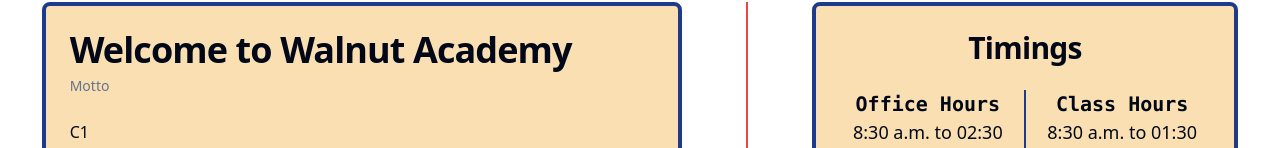
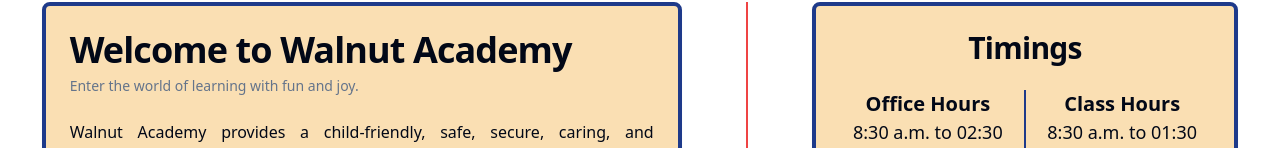
Before and after one commit to IkshitGupta/Walnut_Academy_Website, a Next.js app: page / in a window 1280 px wide. Shown: the part 772-920 px from the top of the page. Built offline with nearby package versions, Linux system fonts and the light colour scheme.

Commit message:
remodifying welcome

```diff
--- a/src/app/components/welcome.tsx
+++ b/src/app/components/welcome.tsx
@@ -10,9 +10,11 @@ const WelcomeDesc = () => {
 				<Card className="md:w-3/6 border-blue-900 border-4 bg-[#FADFB3] max-md:mx-5">
 					<CardHeader>
 						<CardTitle className="md:text-4xl">Welcome to Walnut Academy</CardTitle>
-						<CardDescription>Motto</CardDescription>
+						<CardDescription> Enter the world of learning with fun and joy. </CardDescription>
 					</CardHeader>
-					<CardContent>C1</CardContent>
+					<CardContent className="text-justify">
+						Walnut Academy provides a child-friendly, safe, secure, caring, and stimulating environment. Here, we will nurture your child and provide them with a quality education. At Walnut Academy, our firm belief about teaching is "learning by playing, doing, and in an interactive way." Hence, we have designed our ambiance, curriculum, activities, teaching aids, toys, and equipment in a fun-loving manner.
+					</CardContent>
 				</Card>
 
 				<Separator orientation="vertical" className="bg-red-500 w-0.5 h-auto max-md:hidden" />
@@ -24,12 +26,12 @@ const WelcomeDesc = () => {
 					</CardHeader>
 					<CardContent className="flex justify-between">
 						<div className="w-1/2">
-							<div className="font-semibold text-xl font-mono max-md:text-lg"> Office Hours </div>
+							<div className="font-semibold text-xl max-md:text-lg"> Office Hours </div>
 							<div className="md:text-lg">8:30 a.m. to 02:30 p.m.</div>
 						</div>
 						<Separator orientation="vertical" className="bg-blue-900 w-0.5 h-auto mx-2" />
 						<div className="w-1/2">
-							<div className="font-semibold text-xl font-mono max-md:text-lg"> Class Hours </div>
+							<div className="font-semibold text-xl max-md:text-lg"> Class Hours </div>
 							<div className="md:text-lg">8:30 a.m. to 01:30 p.m.</div>
 						</div>
 					</CardContent>
```
